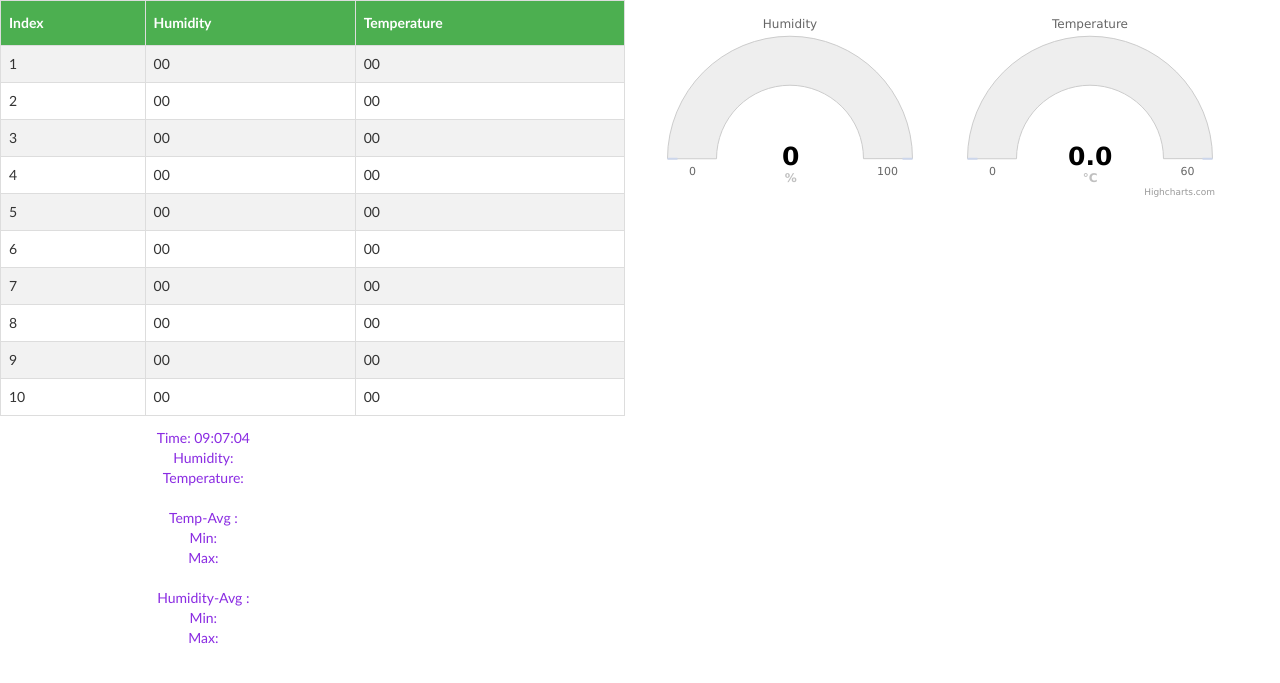
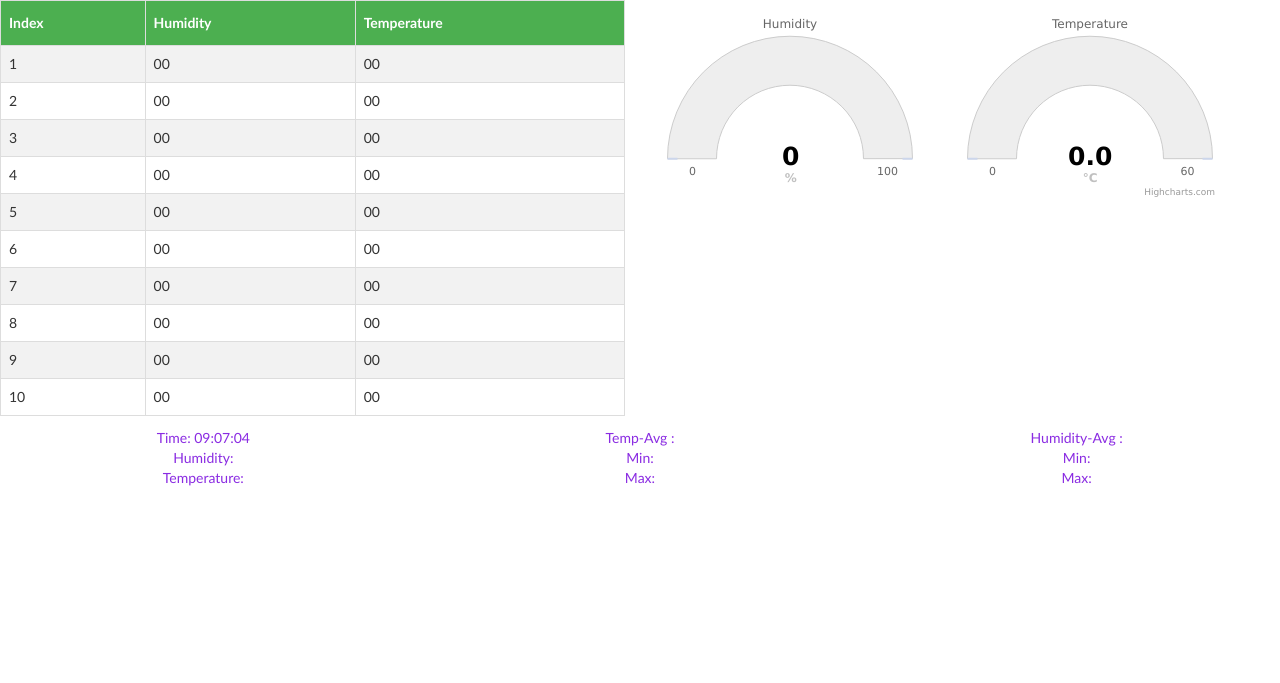
Before and after one commit to ThinkIoT/firebase-realtime-gauge, a plain HTML site: page index.html in a window 1280 px wide. Drawn offline with nearby package versions, Linux system fonts and the light colour scheme; a script that the page names is missing.

Commit message:
add column

```diff
--- a/index.html
+++ b/index.html
@@ -29,10 +29,14 @@
                 Humidity: <humidity></humidity><br>
                 Temperature: <temperature></temperature><br>
                 <br>
+            </div>
+            <div id="elem" class="col-md-4">
                 Temp-Avg : <tavg></tavg><br>
                 Min: <tmin></tmin><br>
                 Max: <tmax></tmax><br>
                 <br>
+            </div>
+            <div id="elem" class="col-md-4">
                 Humidity-Avg : <havg></havg><br>
                 Min: <hmin></hmin><br>
                 Max: <hmax></hmax><br>
```
